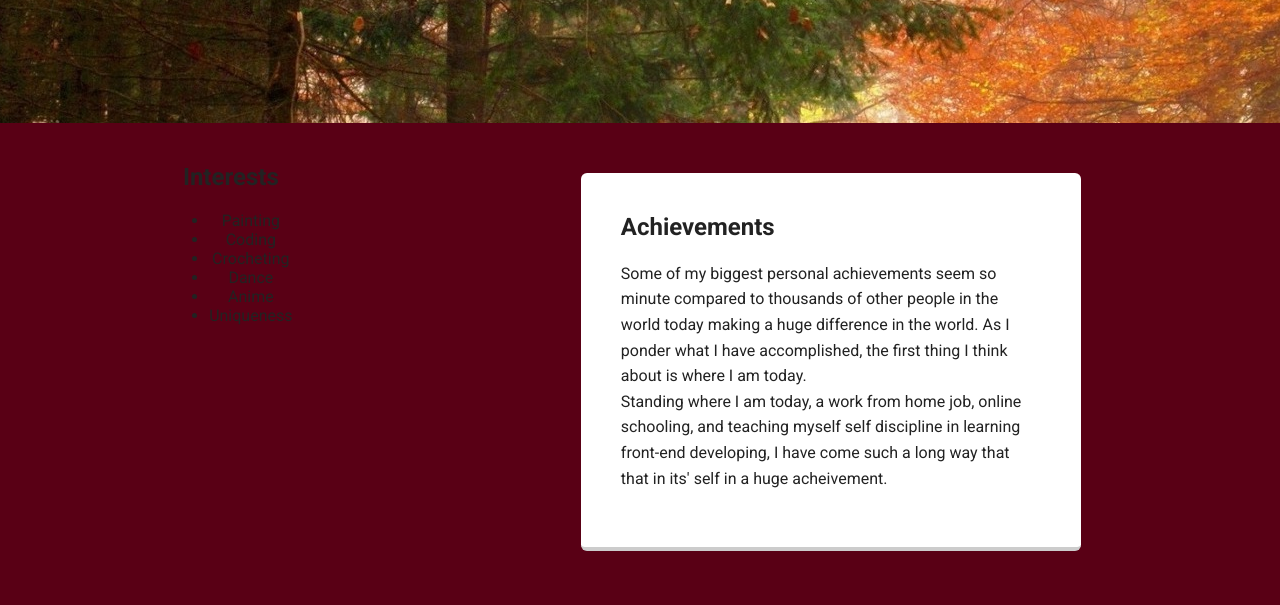
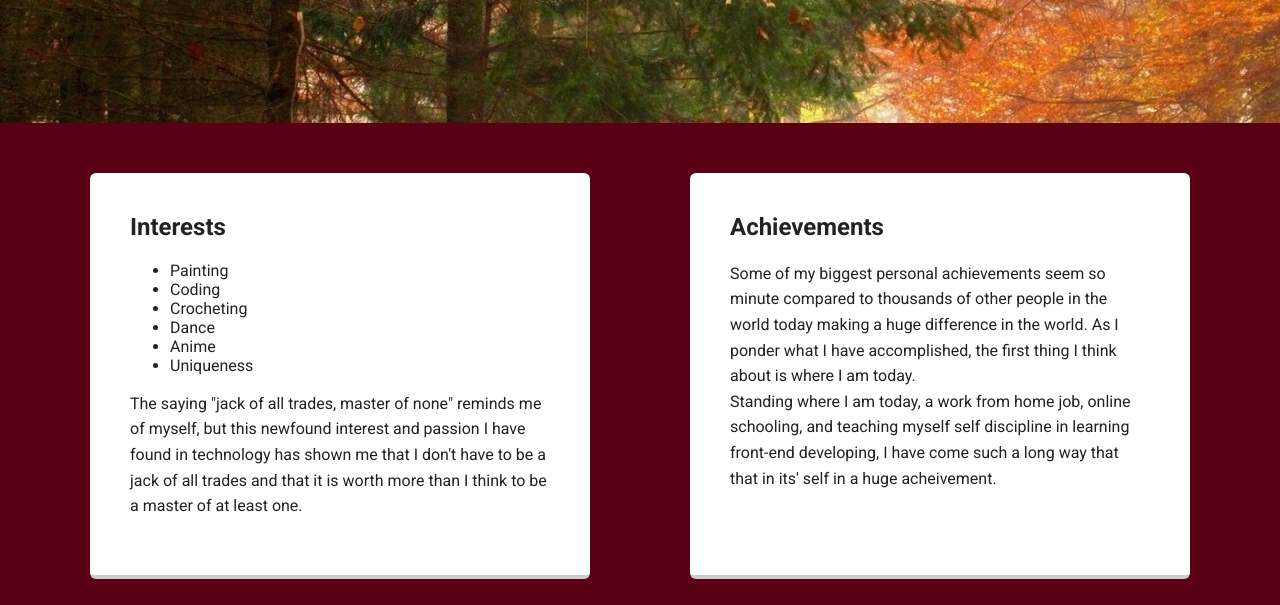
Before and after one commit to DigitalHawk7/techdegree-project-1, a plain HTML site: page experience.html in a window 1280 px wide. Shown: the part 347-952 px from the top of the page. Drawn offline with Linux system fonts and the light colour scheme; a web font is replaced by a local one.

Commit message:
Update experiences

```diff
--- a/experience.css
+++ b/experience.css
@@ -0,0 +1,5 @@
+.flex {
+  padding: 4px;
+  background: white;
+
+}
--- a/experience.html
+++ b/experience.html
@@ -22,7 +22,7 @@
     </header>
 
     <main class="flex">
-      <div>
+      <div class="card">
         <h2>Interests</h2>
         <p>
           <ul>
@@ -34,6 +34,7 @@
             <li>Uniqueness</li>
           </ul>
         </p>
+        <p>The saying "jack of all trades, master of none" reminds me of myself, but this newfound interest and passion I have found in technology has shown me that I don't have to be a jack of all trades and that it is worth more than I think to be a master of at least one.
       </div>
 
       <div class="card">
```
